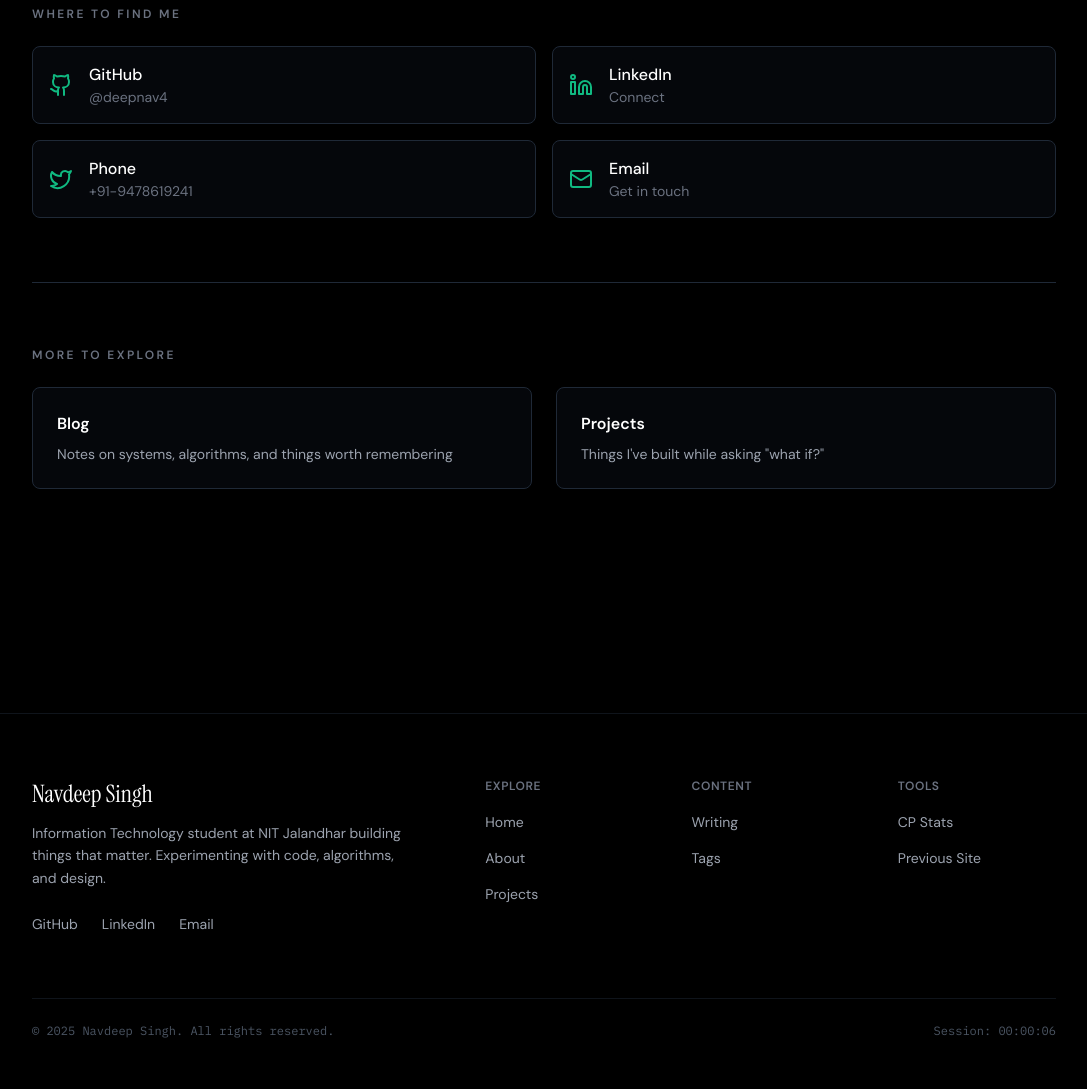
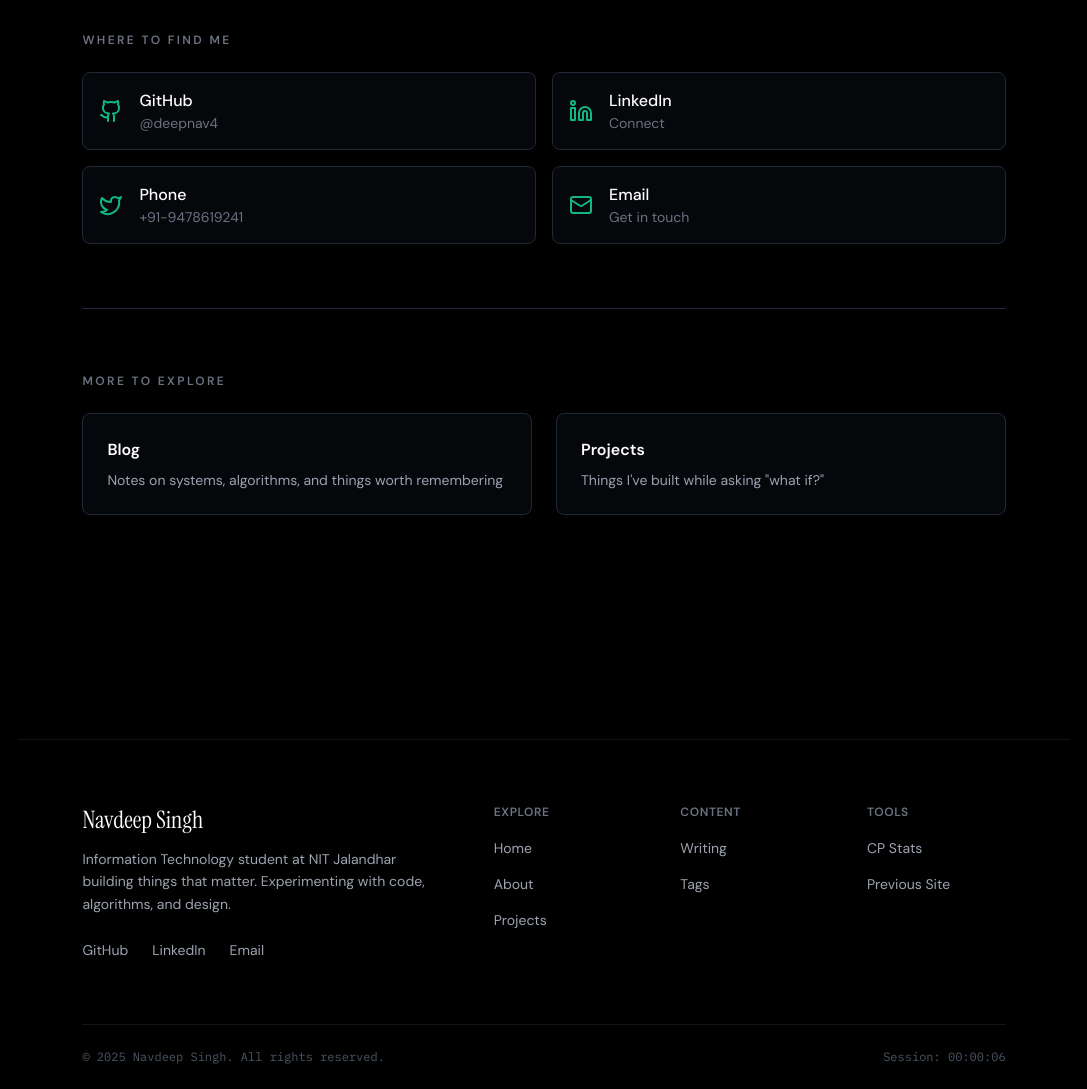
Before and after one commit to deepnav4/v2-site, a React (Vite) app: page /about in a window 1280 px wide. Shown: the part 2470-3559 px from the top of the page, without its empty margins (152-1239 px from the left). Before the commit the page ends 3533 px from the top, so only its background shows below. Built offline with nearby package versions, Linux system fonts and the light colour scheme; no server answers.

Commit message:
width-fixed-fonts

```diff
--- a/index.html
+++ b/index.html
@@ -8,6 +8,13 @@
     <meta property="og:title" content="screenager.dev - Tejas Mahajan" />
     <meta property="og:description" content="Welcome to my lab notebook! Here, I share my experiments in software, design, and computer science." />
     <meta property="og:type" content="website" />
+
+    <!-- Preload critical fonts -->
+    <link rel="preconnect" href="https://fonts.googleapis.com" />
+    <link rel="preconnect" href="https://fonts.gstatic.com" crossorigin />
+    <link rel="preload" as="style" href="https://fonts.googleapis.com/css2?family=IBM+Plex+Mono:wght@400;500;600&family=Instrument+Serif:ital,wght@0,400;1,400&family=DM+Sans:wght@400;500;600;700&display=block" />
+    <link rel="stylesheet" href="https://fonts.googleapis.com/css2?family=IBM+Plex+Mono:wght@400;500;600&family=Instrument+Serif:ital,wght@0,400;1,400&family=DM+Sans:wght@400;500;600;700&display=block" />
+
     <title>screenager.dev - Tejas Mahajan</title>
   </head>
   <body>
--- a/src/components/Layout.tsx
+++ b/src/components/Layout.tsx
@@ -15,10 +15,13 @@
     <div className={`min-h-screen flex transition-colors duration-300 ${theme === 'dark' ? 'bg-black' : 'bg-white'}`} data-theme={theme}>
       <Header />
       <div className="flex-1 ml-28">
-        <main className="min-h-screen">
-          {children}
-        </main>
-        <Footer />
+        {/* 90% width container for better aesthetics */}
+        <div className="w-[90%] mx-auto">
+          <main className="min-h-screen">
+            {children}
+          </main>
+          <Footer />
+        </div>
         <Chatbot />
       </div>
     </div>
--- a/src/index.css
+++ b/src/index.css
@@ -1,4 +1,4 @@
-@import url('https://fonts.googleapis.com/css2?family=IBM+Plex+Mono:wght@400;500;600&family=Instrument+Serif:ital,wght@0,400;1,400&family=DM+Sans:wght@400;500;600;700&display=swap');
+/* Fonts are now preloaded in index.html for better performance */
 
 @tailwind base;
 @tailwind components;
```
Also changed, not shown: vercel.json (added).
